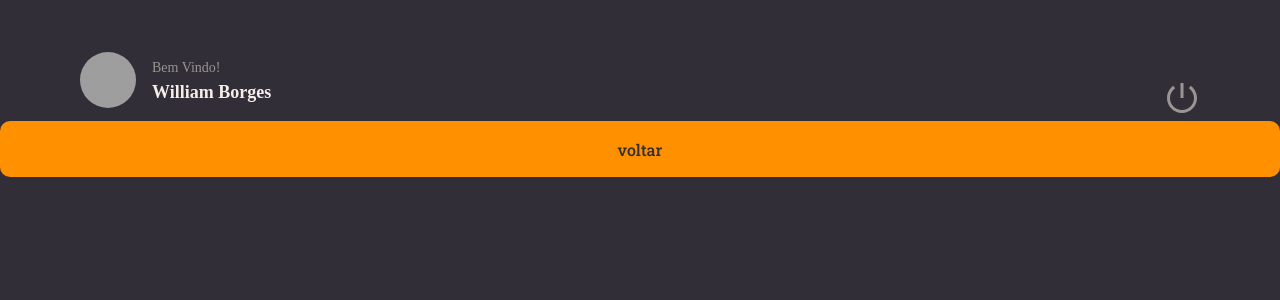
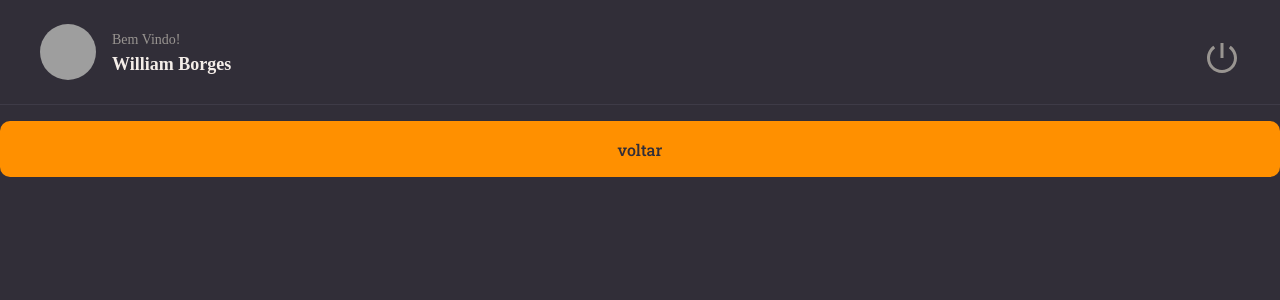
Before and after one commit to WillBorged1733/QuickNotes, a React (Vite) app in the folder rocketnotes/: page / in a window 1280 px wide. Shown: the top 300 px of the page. Built offline with nearby package versions, Linux system fonts and the light colour scheme; grey boxes are pictures that could not be loaded.

Commit message:
style header adjustment

```diff
--- a/rocketnotes/src/components/Header/styles.js
+++ b/rocketnotes/src/components/Header/styles.js
@@ -9,7 +9,8 @@ export const Container = styled.header `
     border-bottom-color: ${({ theme }) => theme.COLORS.BACKGROUND_700};
     display : flex;
     justify-content: space-between;
-    padding: 80px;
+    padding: 40px;
+
 
 `;
 
```
